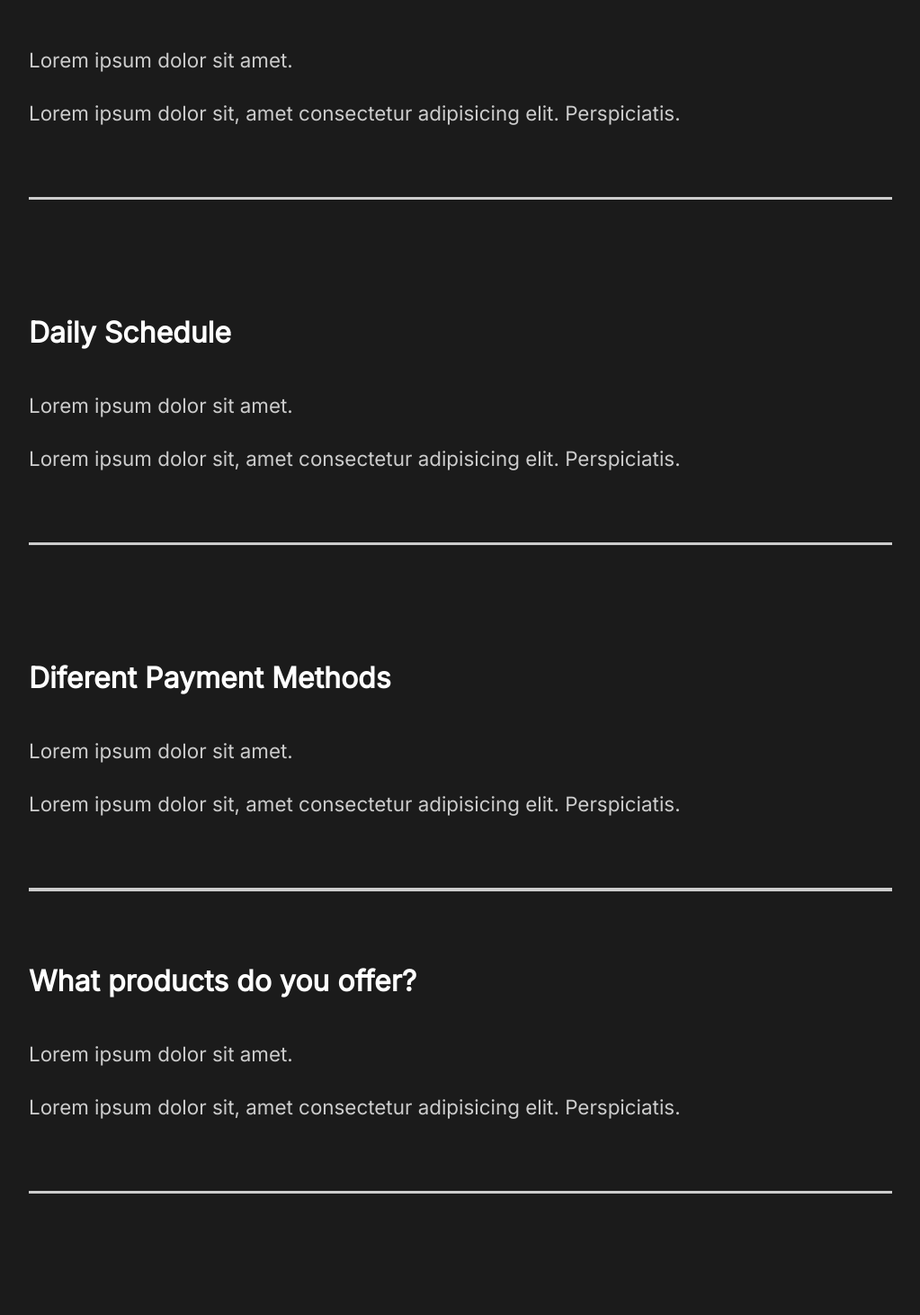
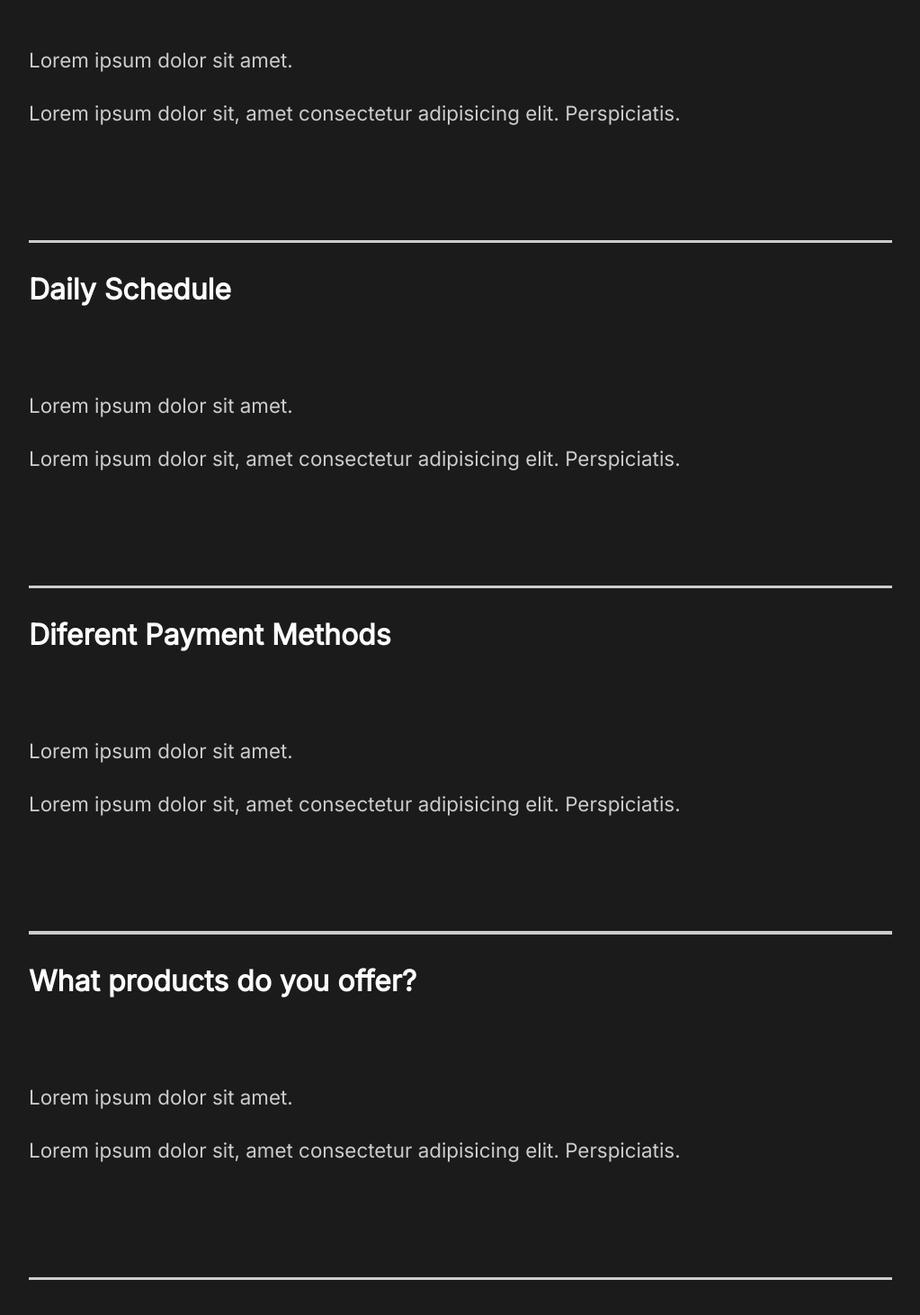
Before and after one commit to saysonjerald/portfolio-react, a React (Create React App) app: page / in a window 1280 px wide. Shown: the part 2369-3831 px from the top of the page at 90% size, without its empty margins (128-1151 px from the left). Before the commit the page ends 3808 px from the top, so only its background shows below. Built offline with nearby package versions, Linux system fonts and the light colour scheme.

Commit message:
18. Finishing Faq Animation

```diff
--- a/src/components/FaqSection.js
+++ b/src/components/FaqSection.js
@@ -1,5 +1,6 @@
 import React from "react";
 import styled from 'styled-components';
+import {AnimateSharedLayout} from 'framer-motion';
 
 import {About} from '../styles';
 import Toggle from './Toggle';
@@ -8,46 +9,40 @@
     return(
         <Faq>
             <h2>Any Questions <span>FAQ</span></h2>
-            <Toggle>
+            <AnimateSharedLayout>
+                <Toggle title="How Do I Start?">
                 <div className="question">
-                <h4>How Do I Start?</h4>
                     <div className="answer">
                         <p>Lorem ipsum dolor sit amet.</p>
                         <p>Lorem ipsum dolor sit, amet consectetur adipisicing elit. Perspiciatis.</p>
                     </div>
-                <div className="faq-line"></div>
                 </div>
                 </Toggle>
-            <Toggle>
+                <Toggle title="Daily Schedule">
                 <div className="question">
-                <h4>Daily Schedule</h4>
                     <div className="answer">
                         <p>Lorem ipsum dolor sit amet.</p>
                         <p>Lorem ipsum dolor sit, amet consectetur adipisicing elit. Perspiciatis.</p>
                     </div>
-                <div className="faq-line"></div>
                 </div>
                 </Toggle>
-            <Toggle>
+                <Toggle title="Diferent Payment Methods">
                 <div className="question">
-                <h4>Diferent Payment Methods</h4>
                     <div className="answer">
                         <p>Lorem ipsum dolor sit amet.</p>
                         <p>Lorem ipsum dolor sit, amet consectetur adipisicing elit. Perspiciatis.</p>
                     </div>
-                <div className="faq-line"></div>
                 </div>
                 </Toggle>
-            <Toggle>
-            <div classNa me="question">
-                <h4>What products do you offer?</h4>
+                <Toggle title="What products do you offer?">
+                <div className="question">
                     <div className="answer">
                         <p>Lorem ipsum dolor sit amet.</p>
                         <p>Lorem ipsum dolor sit, amet consectetur adipisicing elit. Perspiciatis.</p>
                     </div>
-                <div className="faq-line"></div>
                 </div>
                 </Toggle>
+            </AnimateSharedLayout>
         </Faq>
     )
 }
--- a/src/components/Toggle.js
+++ b/src/components/Toggle.js
@@ -1,12 +1,15 @@
-import React, {Children, useState} from 'react';
+import { motion } from 'framer-motion';
+import React, {useState} from 'react';
 
-const Toggle = ({children}) => {
+const Toggle = ({children, title}) => {
     const [toggle, setToggle] = useState(true);
 
     return(
-        <div onClick={() => setToggle(!toggle)}>
+        <motion.div layout onClick={() => setToggle(!toggle)}>
+            <motion.h4 layout>{title}</motion.h4>
             {toggle ? children : ''}
-        </div>
+            <div className="faq-line"></div>
+        </motion.div>
     )
 }
 
```
Lines whose indentation alone changed are shown as unchanged.
